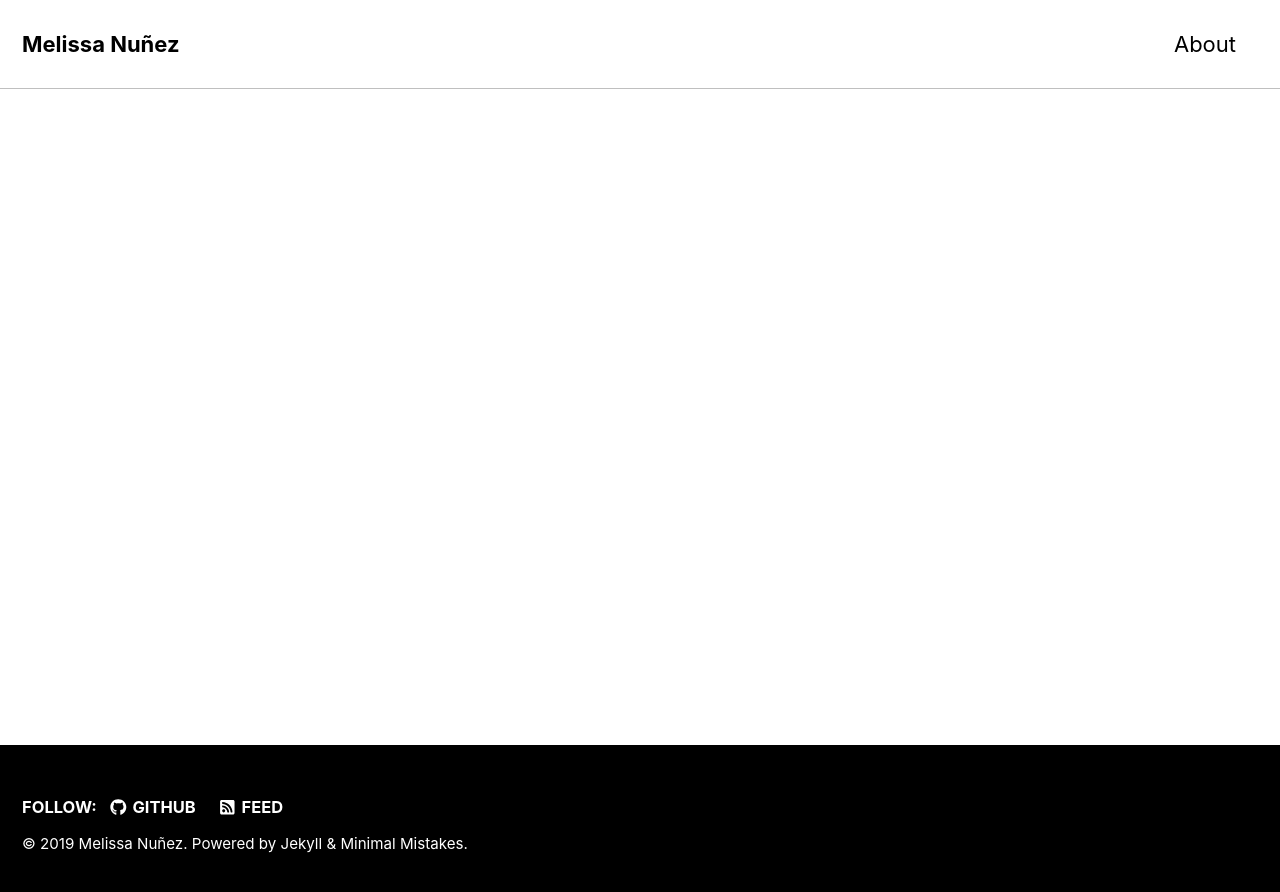
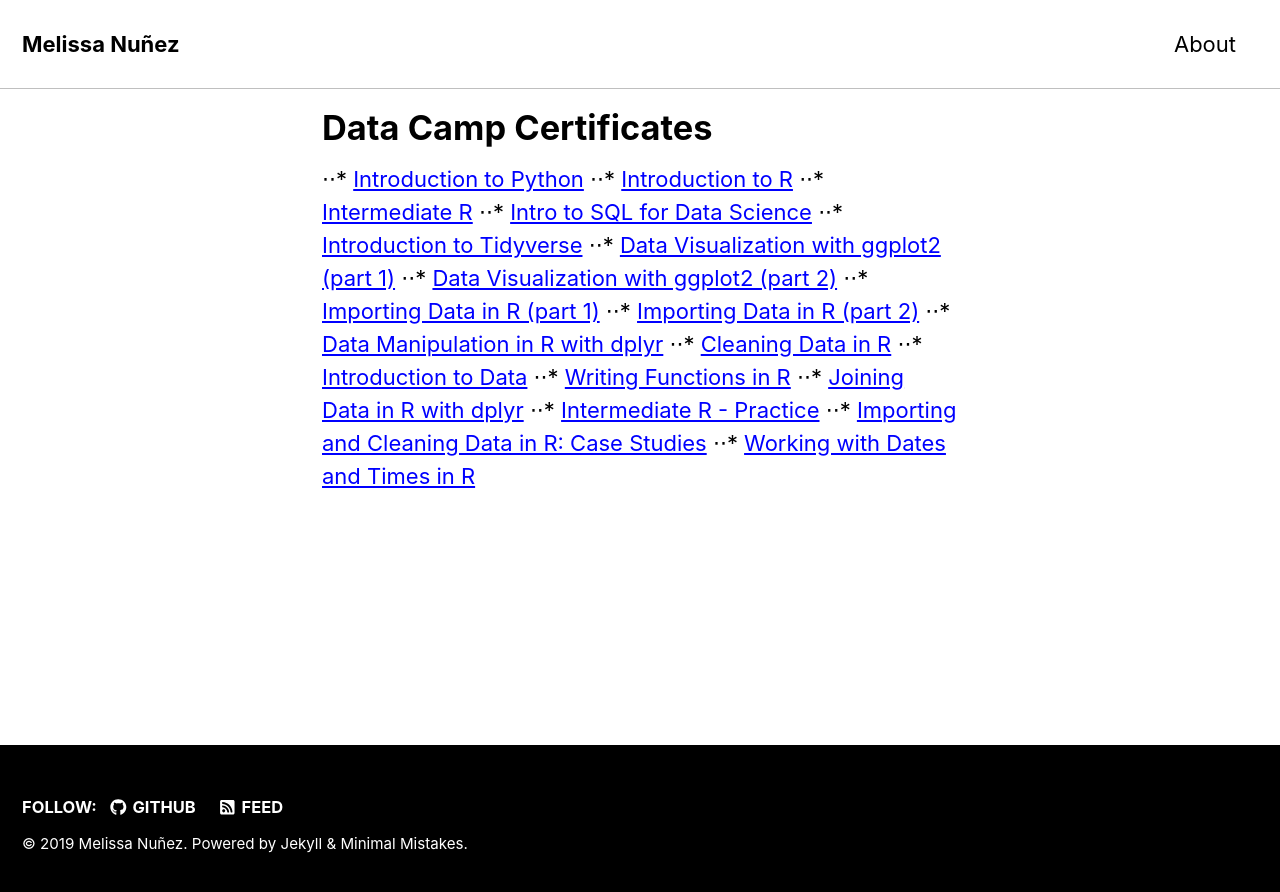
Before and after one commit to melissa-nunez/melissa-nunez.github.io, a Jekyll site: the page built from Certificates.md, in a window 1280 px wide. Shown: the top 892 px of the page. Built offline with Jekyll 4.4.1, drawn with Linux system fonts in a browser that asks for light colours; cached includes are drawn as plain includes; our own code applies the rules of GitHub Pages for plain Markdown files.

Commit message:
certificates

```diff
--- a/Certificates.md
+++ b/Certificates.md
@@ -1,4 +1,23 @@
 ---
+layout: single
 title: Data Camp Certificates
 permalink: /certificates/
 ---
+
+⋅⋅* [Introduction to Python](https://www.datacamp.com/statement-of-accomplishment/course/1b91953e60f3f6610174e70e9e8cd35f11b42c18)
+⋅⋅* [Introduction to R](https://www.datacamp.com/statement-of-accomplishment/course/a5b15a4427fcd051af1ddbf36dc342c820b000b6)
+⋅⋅* [Intermediate R](https://www.datacamp.com/statement-of-accomplishment/course/f314475a3b2fd88f042c7bc43e69811328672534)
+⋅⋅* [Intro to SQL for Data Science](https://www.datacamp.com/statement-of-accomplishment/course/af6b693e3e192d41d6e5e7a76e207f875247a878)
+⋅⋅* [Introduction to Tidyverse](https://www.datacamp.com/statement-of-accomplishment/course/c4f5f8ce02a88c07368e4fc0840814725f92fb4d)
+⋅⋅* [Data Visualization with ggplot2 (part 1)](https://www.datacamp.com/statement-of-accomplishment/course/80f930335a4114f050906fc372a80d126cfe73b3)
+⋅⋅* [Data Visualization with ggplot2 (part 2)](https://www.datacamp.com/courses/data-visualization-with-ggplot2-2)
+⋅⋅* [Importing Data in R (part 1)](https://www.datacamp.com/statement-of-accomplishment/course/a5838d57990964ab0d864c7f944965765111e342)
+⋅⋅* [Importing Data in R (part 2)](https://www.datacamp.com/statement-of-accomplishment/course/26684e9132f5b86cca4d78e335d9d6f3632bee0f)
+⋅⋅* [Data Manipulation in R with dplyr](https://www.datacamp.com/statement-of-accomplishment/course/5389364c183631af72c67f0b9f7e93cbc2f9e653)
+⋅⋅* [Cleaning Data in R](https://www.datacamp.com/statement-of-accomplishment/course/a3226ee686bfc9e4706c517bf82926a3f4448c77)
+⋅⋅* [Introduction to Data](https://www.datacamp.com/statement-of-accomplishment/course/7b3e4284ea0beccd301a0602dc80401b09185a48)
+⋅⋅* [Writing Functions in R](https://www.datacamp.com/statement-of-accomplishment/course/ac31ff7d1d9f7c6421cf53ce090f303c37b9d1f4)
+⋅⋅* [Joining Data in R with dplyr](https://www.datacamp.com/statement-of-accomplishment/course/f0de94dfb47cd023ddfadfe95cc529f0f4190870)
+⋅⋅* [Intermediate R - Practice](https://www.google.com)
+⋅⋅* [Importing and Cleaning Data in R: Case Studies](https://www.datacamp.com/statement-of-accomplishment/course/8d56e23c8148d634bf8f4c0f968bc59240505e47)
+⋅⋅* [Working with Dates and Times in R](https://www.datacamp.com/statement-of-accomplishment/course/d91285323ed3c88c69971998197d0e4beabd17f8)
```
Also changed, not shown: about.md (+4 -2 lines), images/about.jpg (added), 1 other file.
